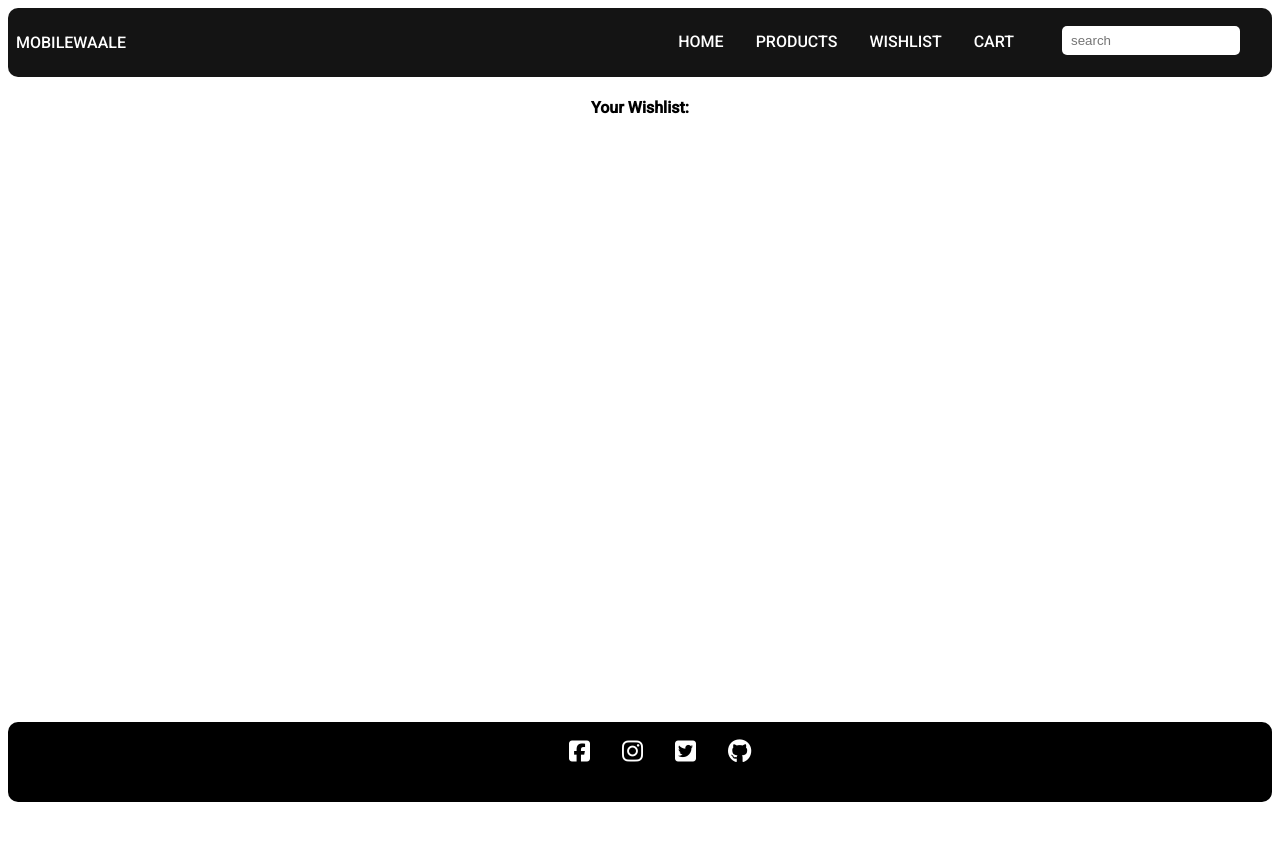
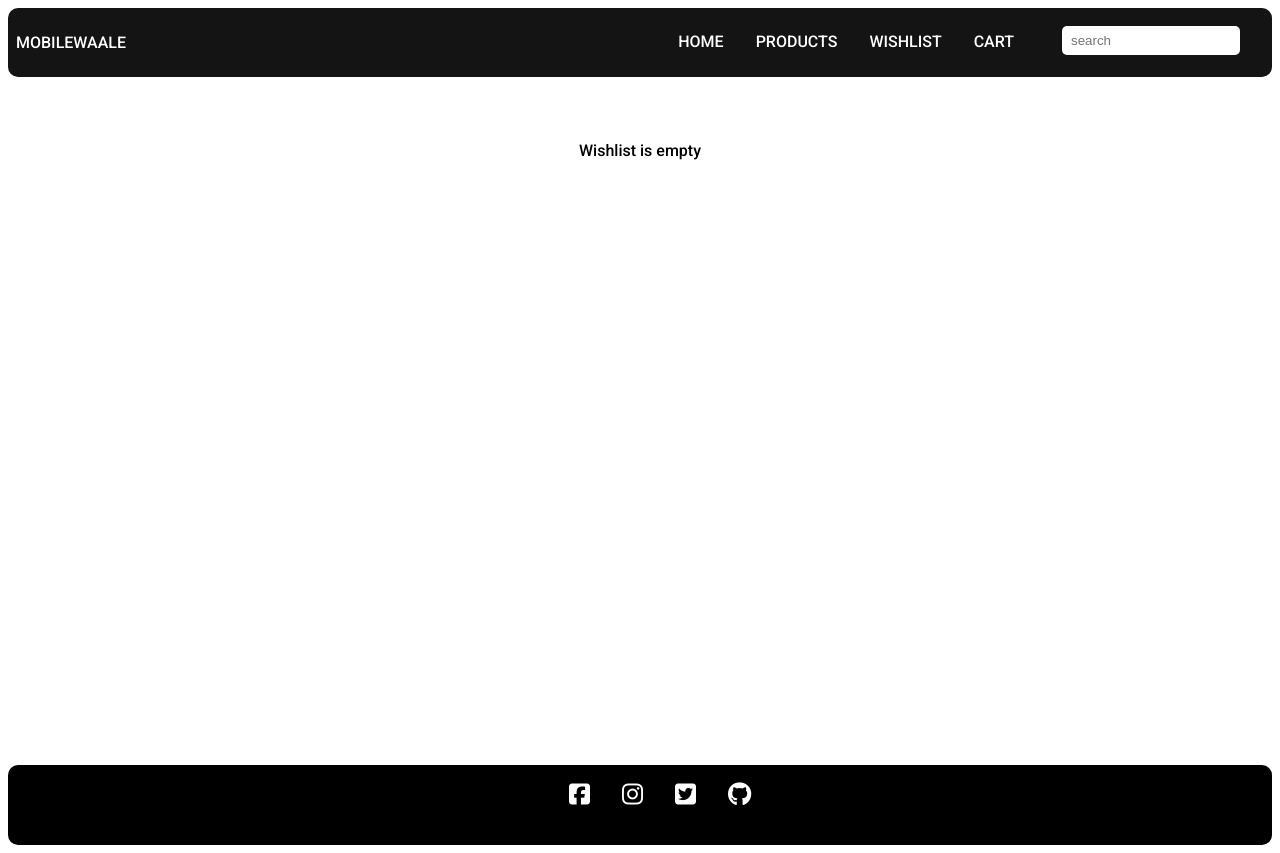
Before and after one commit to ShasheeshPurohit/ecom-frontend, a React (Create React App) app: page /wishlist in a window 1280 px wide. Before the commit the page ends 810 px from the top, so only its background shows below. Built offline with nearby package versions, Linux system fonts and the light colour scheme.

Commit message:
Updated UI
Updated Cart and Wishlist UI

```diff
--- a/src/pages/Wishlist/Wishlist.css
+++ b/src/pages/Wishlist/Wishlist.css
@@ -1,6 +1,8 @@
 .wishlist-display {
     margin: 4rem auto;
     display: flex;
+    flex-wrap: wrap;
+    justify-content: center;
   }
 
   .wishlist-product-display {
--- a/src/pages/Wishlist/Wishlist.js
+++ b/src/pages/Wishlist/Wishlist.js
@@ -8,9 +8,9 @@ export default function Wishlist() {
 
   return (
     <div>
-      <h4>Your Wishlist:</h4>
       <div className="wishlist-display">
-        {wishlist.state.map((item) => {
+        {wishlist.state.length===0?"Wishlist is empty":
+        (wishlist.state.map((item) => {
           return (
             <div key={item.id} className="wishlist-product-display">
               <ProductCard
@@ -22,7 +22,7 @@ export default function Wishlist() {
               />
             </div>
           );
-        })}
+        }))}
       </div>
     </div>
   );
```
